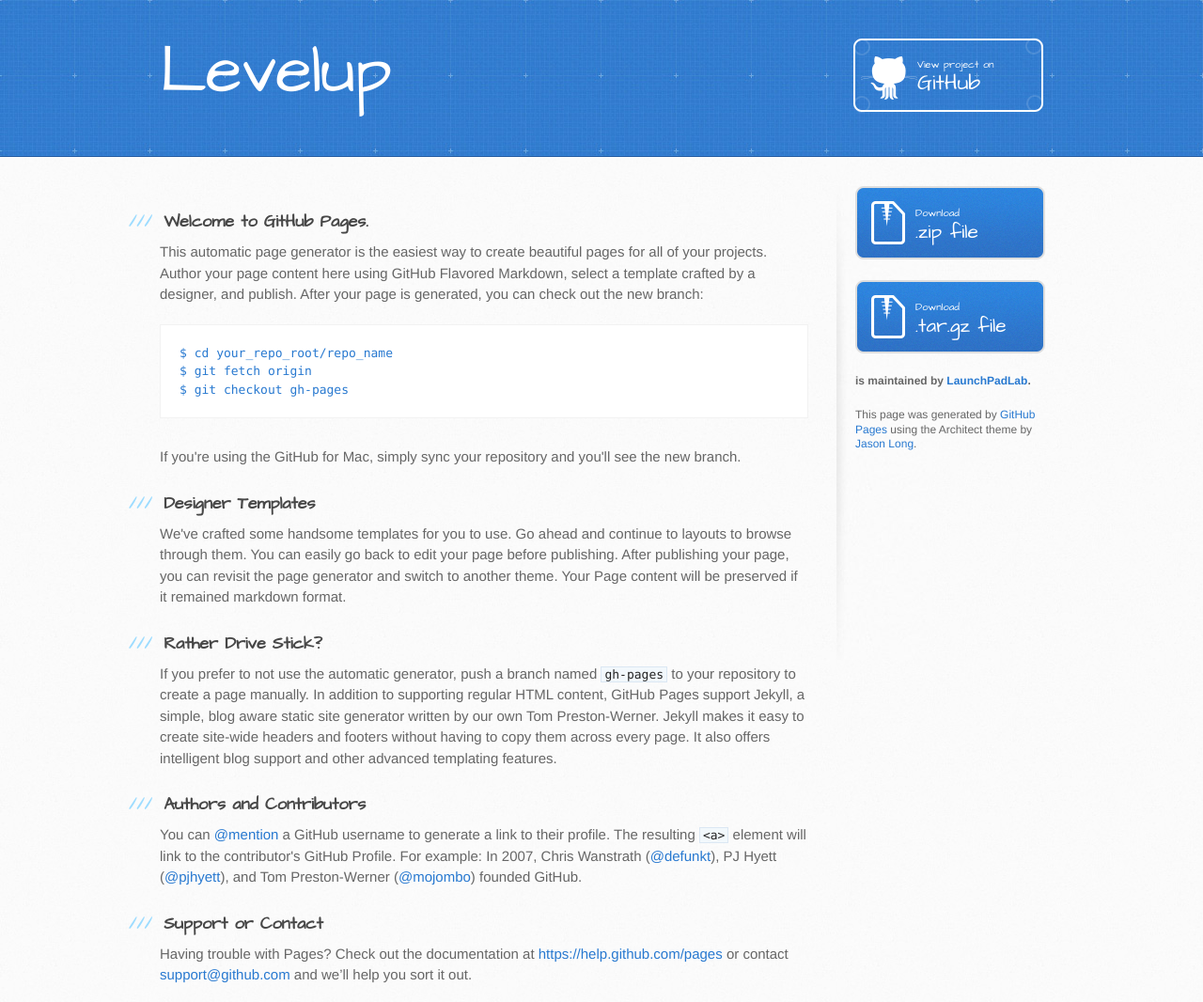
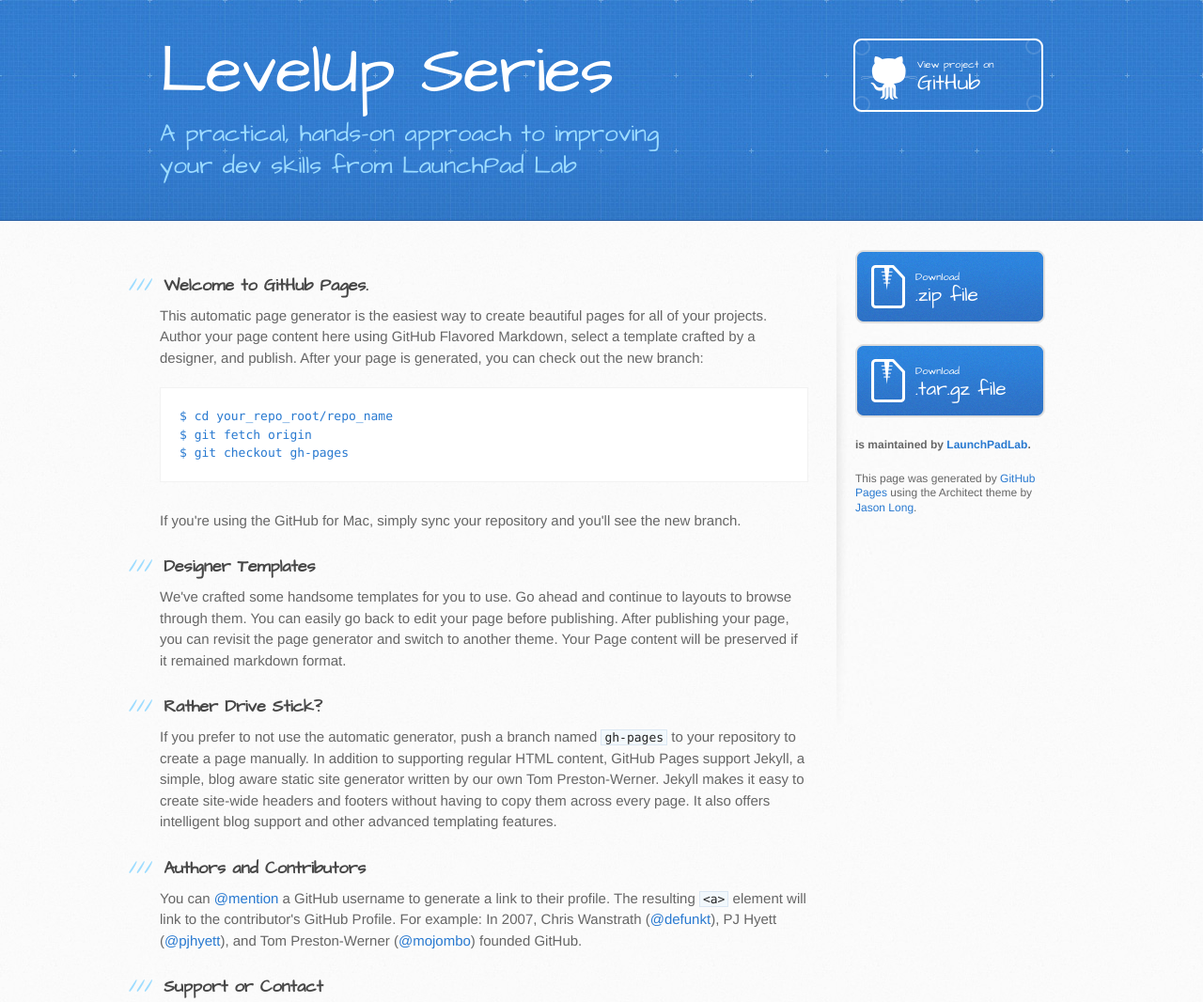
Before and after one commit to LaunchPadLab/levelup, a plain HTML site: page index.html in a window 1280 px wide. Shown: the top 1066 px of the page at 94% size. Drawn offline with Linux system fonts and the light colour scheme.

Commit message:
Update index.html

```diff
--- a/index.html
+++ b/index.html
@@ -19,8 +19,8 @@
   <body>
     <header>
       <div class="inner">
-        <h1>Levelup</h1>
-        <h2></h2>
+        <h1>LevelUp Series</h1>
+        <h2>A practical, hands-on approach to improving your dev skills from LaunchPad Lab</h2>
         <a href="https://github.com/LaunchPadLab/levelup" class="button"><small>View project on</small> GitHub</a>
       </div>
     </header>
```
